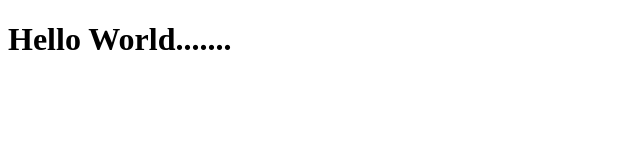
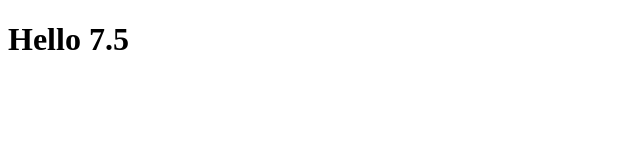
Before and after one commit to LucianoKlein/reactDemo, a React app in the folder react2/: page / in a window 1280 px wide. Shown: the top 160 px of the page, without its empty margins (0-640 px from the left). Built offline with nearby package versions, Linux system fonts and the light colour scheme.

Commit message:
read seconds demo

```diff
--- a/react2/src/js/app.jsx
+++ b/react2/src/js/app.jsx
@@ -1,7 +1,44 @@
 import React from 'react';
 import ReactDOM from 'react-dom';
 
-ReactDOM.render(
-    <h1>Hello World.......</h1>,
-    document.getElementById('app')
-)
+// let ExampleApplication = React.Component({
+//     render: function() {
+//         let elapsed = Math.round(this.props.elapsed / 100);
+//         let seconds = elapsed / 10 + (elapsed % 10 ? '' : '.0');
+//         let message = 'React has been successfully running for ' + seconds + 'seconds.';
+
+//         return React.DOM.p(null, message);
+//     }
+// });
+
+// let ExampleApplicationFactory = React.createFactory(ExampleApplication);
+
+
+// let start = new Date().getTime();
+class ExampleComponent extends React.Component {
+   constructor(props) {
+      super(props);
+      this.state = {
+
+      }
+   }
+   render() {
+      let elapsed = Math.round(this.props.elapsed / 100);
+      let seconds = elapsed / 10 + (elapsed % 10 ? '' : '.0');
+      let message = 'React has been successfully running for ' + seconds + 'second.';
+
+      return <h1>Hello {seconds}</h1>;
+   }
+};
+let start = new Date().getTime();
+
+
+setInterval(function() {
+
+    let currTime = new Date().getTime() - start;
+    ReactDOM.render(
+        // ExampleApplicationFactory({elapsed: new Date().getTime() - start}),
+        <ExampleComponent elapsed={new Date().getTime() - start}/>,
+        document.getElementById('app')
+    );
+}, 50)
```
Also changed, not shown: 1 other file (tests, documents, lock files or other folders).
